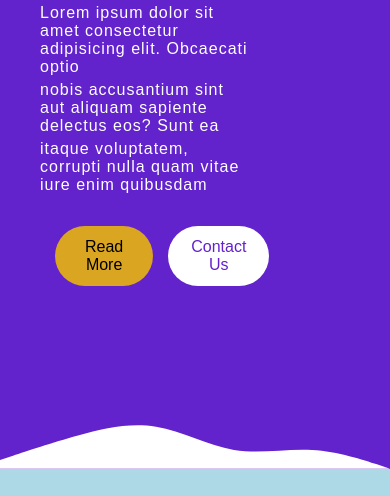
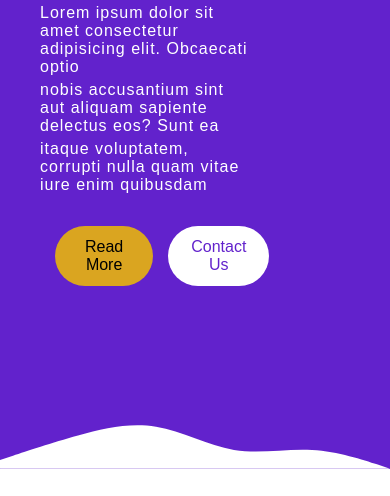
Before and after one commit to hassanbaloch5234/digital.com, a plain HTML site: page index.html in a window 390 px wide. Shown: the part 348-844 px from the top of the page. Drawn offline with nearby package versions, Linux system fonts and the light colour scheme.

Commit message:
Update style.css

```diff
--- a/style.css
+++ b/style.css
@@ -7,7 +7,9 @@
 @import url('https://fonts.googleapis.com/css2?family=Jost:wght@700&family=Raleway&display=swap');
 @import url('https://fonts.googleapis.com/css2?family=Heebo&display=swap');
 @import url('https://fonts.googleapis.com/css2?family=Heebo&display=swap');
-
+html{
+    scroll-behavior: smooth;
+}
 body{
     display: flex;
     flex-direction: column;
@@ -986,9 +988,6 @@ row-gap: 10px;
 
 
 @media only screen and (max-width: 1200px) {
-    body {
-      background-color: lightblue;
-    }
 
 main{
     display: flex;
```
